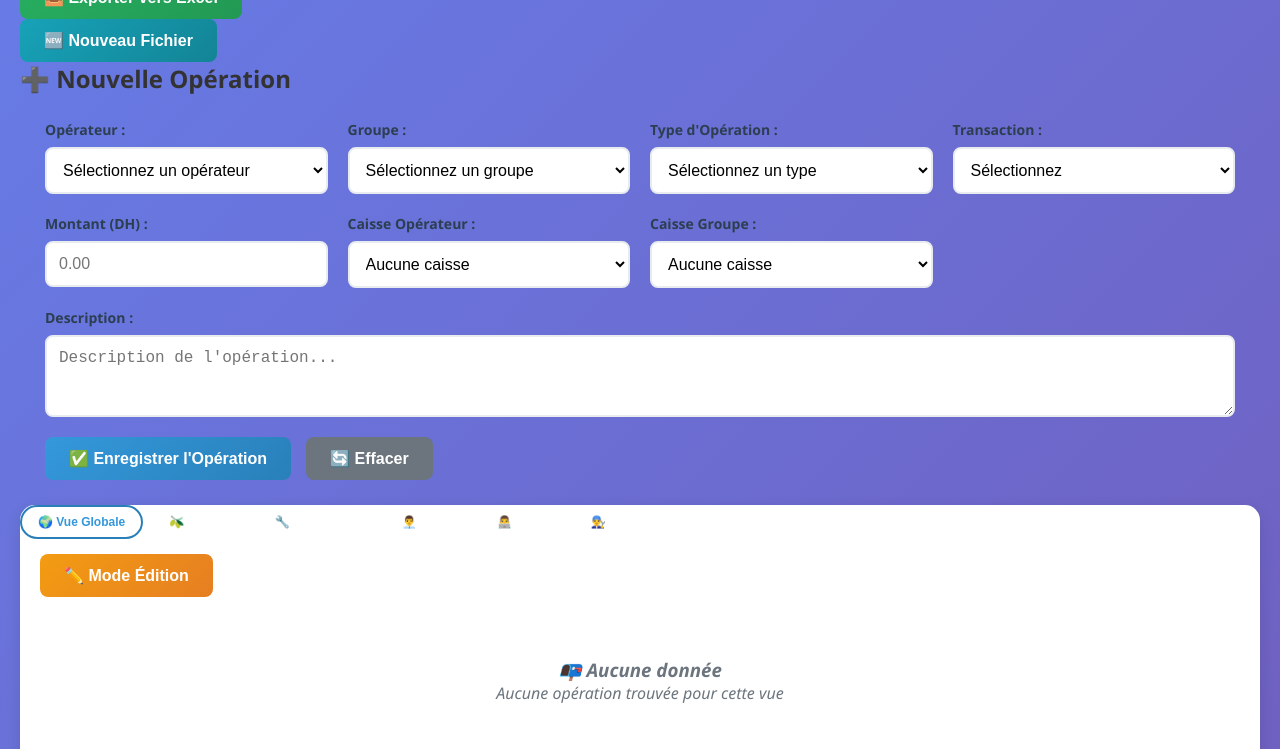
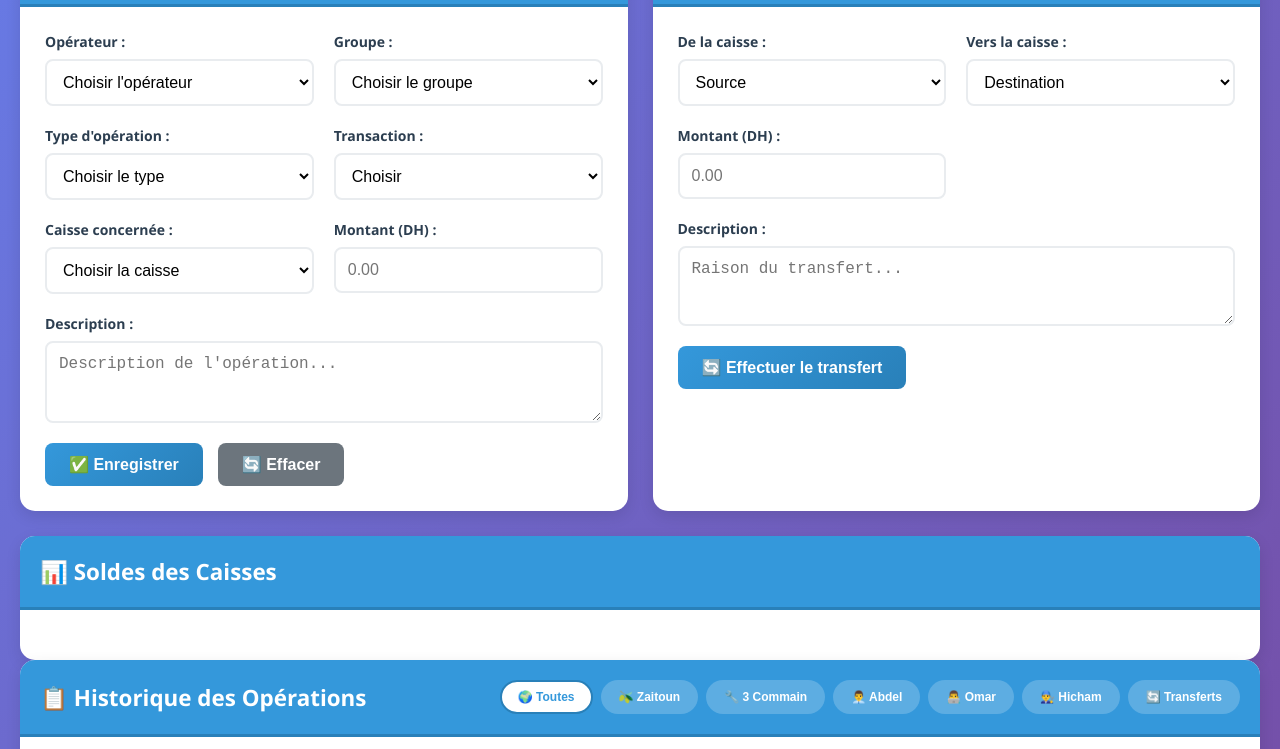
Before and after one commit to abdelbge2023/fermebenamara, a plain HTML site: page index.html in a window 1280 px wide. Shown: the part 247-996 px from the top of the page. Drawn offline with Linux system fonts and the light colour scheme; no server answers.

Commit message:
Update index.html

```diff
--- a/index.html
+++ b/index.html
@@ -3,40 +3,28 @@
 <head>
     <meta charset="UTF-8">
     <meta name="viewport" content="width=device-width, initial-scale=1.0">
-    <title>Application Samarche - Saisie et Répartition</title>
+    <title>Gestion Ferme Ben Amara</title>
     <link rel="stylesheet" href="./style.css">
-    <script src="https://cdnjs.cloudflare.com/ajax/libs/xlsx/0.18.5/xlsx.full.min.js"></script>
-    <script src="https://www.gstatic.com/firebasejs/8.10.1/firebase-app.js"></script>
-    <script src="https://www.gstatic.com/firebasejs/8.10.1/firebase-firestore.js"></script>
 </head>
 <body>
     <div class="container">
-        <!-- En-tête -->
         <header>
-            <h1>📊 Application Samarche</h1>
-            <p>Saisie avec répartition automatique 1/3 - 2/3</p>
+            <h1>💰 Gestion Ferme Ben Amara</h1>
+            <p>Répartition automatique 1/3 - 2/3 avec gestion des caisses</p>
         </header>
 
-        <!-- Section Import/Export -->
-        <section class="file-section">
-            <div class="file-actions">
-                <input type="file" id="fileInput" accept=".xlsm,.xlsx" style="display: none;">
-                <button id="btnImport" class="btn-primary">📥 Importer Samarche.xlsm</button>
-                <button id="btnExport" class="btn-success">📤 Exporter vers Excel</button>
-                <button id="btnNewFile" class="btn-info">🆕 Nouveau Fichier</button>
+        <div class="main-grid">
+            <!-- Section Nouvelle Opération -->
+            <section class="form-section">
+                <div class="section-header">
+                    <h2>➕ Nouvelle Opération</h2>
                 </div>
-            <div id="fileInfo" class="file-info"></div>
-        </section>
-
-        <!-- Formulaire de Saisie -->
-        <section class="saisie-section">
-            <h2>➕ Nouvelle Opération</h2>
                 <form id="saisieForm" class="saisie-form">
                     <div class="form-grid">
                         <div class="form-group">
                             <label for="operateur">Opérateur :</label>
                             <select id="operateur" required>
-                            <option value="">Sélectionnez un opérateur</option>
+                                <option value="">Choisir l'opérateur</option>
                                 <option value="abdel">Abdel</option>
                                 <option value="omar">Omar</option>
                                 <option value="hicham">Hicham</option>
@@ -46,30 +34,41 @@
                         <div class="form-group">
                             <label for="groupe">Groupe :</label>
                             <select id="groupe" required>
-                            <option value="">Sélectionnez un groupe</option>
+                                <option value="">Choisir le groupe</option>
                                 <option value="zaitoun">Zaitoun</option>
                                 <option value="3commain">3 Commain</option>
                             </select>
                         </div>
 
                         <div class="form-group">
-                        <label for="typeOperation">Type d'Opération :</label>
+                            <label for="typeOperation">Type d'opération :</label>
                             <select id="typeOperation" required>
-                            <option value="">Sélectionnez un type</option>
+                                <option value="">Choisir le type</option>
                                 <option value="travailleur_global">Travailleur global</option>
-                            <option value="zaitoun">Zaitoun</option>
-                            <option value="3commain">3 Commain</option>
+                                <option value="zaitoun">Zaitoun seul</option>
+                                <option value="3commain">3 Commain seul</option>
                                 <option value="autre">Autre</option>
                             </select>
                         </div>
 
-                    <!-- NOUVEAU CHAMP : Type Frais/Revenu -->
                         <div class="form-group">
                             <label for="typeTransaction">Transaction :</label>
                             <select id="typeTransaction" required>
-                            <option value="">Sélectionnez</option>
+                                <option value="">Choisir</option>
                                 <option value="revenu">💰 Revenu</option>
                                 <option value="frais">💸 Frais</option>
+                            </select>
+                        </div>
+
+                        <div class="form-group">
+                            <label for="caisse">Caisse concernée :</label>
+                            <select id="caisse" required>
+                                <option value="">Choisir la caisse</option>
+                                <option value="abdel_caisse">Caisse Abdel</option>
+                                <option value="omar_caisse">Caisse Omar</option>
+                                <option value="hicham_caisse">Caisse Hicham</option>
+                                <option value="zaitoun_caisse">Caisse Zaitoun</option>
+                                <option value="3commain_caisse">Caisse 3 Commain</option>
                             </select>
                         </div>
 
@@ -77,27 +76,12 @@
                             <label for="montant">Montant (DH) :</label>
                             <input type="number" id="montant" step="0.01" min="0" placeholder="0.00" required>
                         </div>
-
-                    <!-- NOUVEAU CHAMP : Caisse Opérateur -->
-                    <div class="form-group">
-                        <label for="caisseOperateur">Caisse Opérateur :</label>
-                        <select id="caisseOperateur">
-                            <option value="aucune">Aucune caisse</option>
-                            <option value="abdel_caisse">Caisse Abdel</option>
-                            <option value="omar_caisse">Caisse Omar</option>
-                            <option value="hicham_caisse">Caisse Hicham</option>
-                        </select>
                     </div>
 
-                    <!-- NOUVEAU CHAMP : Caisse Groupe -->
-                    <div class="form-group">
-                        <label for="caisseGroupe">Caisse Groupe :</label>
-                        <select id="caisseGroupe">
-                            <option value="aucune">Aucune caisse</option>
-                            <option value="zaitoun_caisse">Caisse Zaitoun</option>
-                            <option value="3commain_caisse">Caisse 3 Commain</option>
-                        </select>
-                    </div>
+                    <!-- Affichage répartition -->
+                    <div id="repartitionInfo" class="repartition-info" style="display: none;">
+                        <h4>📋 Répartition Automatique 1/3 - 2/3 :</h4>
+                        <div id="repartitionDetails"></div>
                     </div>
 
                     <div class="form-group full-width">
@@ -105,28 +89,87 @@
                         <textarea id="description" rows="3" placeholder="Description de l'opération..." required></textarea>
                     </div>
 
-                <!-- Affichage de la répartition -->
-                <div id="repartitionInfo" class="repartition-info" style="display: none;">
-                    <h4>📋 Répartition Automatique :</h4>
-                    <div id="repartitionDetails"></div>
-                </div>
-
                     <div class="form-actions">
-                    <button type="submit" class="btn-primary">✅ Enregistrer l'Opération</button>
+                        <button type="submit" class="btn-primary">✅ Enregistrer</button>
                         <button type="button" id="btnReset" class="btn-secondary">🔄 Effacer</button>
                     </div>
                 </form>
             </section>
 
-        <!-- Navigation et Visualisation -->
+            <!-- Section Transfert -->
+            <section class="form-section">
+                <div class="section-header">
+                    <h2>🔄 Transfert entre Caisses</h2>
+                </div>
+                <form id="transfertForm" class="saisie-form">
+                    <div class="form-grid">
+                        <div class="form-group">
+                            <label for="caisseSource">De la caisse :</label>
+                            <select id="caisseSource" required>
+                                <option value="">Source</option>
+                                <option value="abdel_caisse">Caisse Abdel</option>
+                                <option value="omar_caisse">Caisse Omar</option>
+                                <option value="hicham_caisse">Caisse Hicham</option>
+                                <option value="zaitoun_caisse">Caisse Zaitoun</option>
+                                <option value="3commain_caisse">Caisse 3 Commain</option>
+                            </select>
+                        </div>
+
+                        <div class="form-group">
+                            <label for="caisseDestination">Vers la caisse :</label>
+                            <select id="caisseDestination" required>
+                                <option value="">Destination</option>
+                                <option value="abdel_caisse">Caisse Abdel</option>
+                                <option value="omar_caisse">Caisse Omar</option>
+                                <option value="hicham_caisse">Caisse Hicham</option>
+                                <option value="zaitoun_caisse">Caisse Zaitoun</option>
+                                <option value="3commain_caisse">Caisse 3 Commain</option>
+                            </select>
+                        </div>
+
+                        <div class="form-group">
+                            <label for="montantTransfert">Montant (DH) :</label>
+                            <input type="number" id="montantTransfert" step="0.01" min="0" placeholder="0.00" required>
+                        </div>
+                    </div>
+
+                    <div class="form-group full-width">
+                        <label for="descriptionTransfert">Description :</label>
+                        <textarea id="descriptionTransfert" rows="2" placeholder="Raison du transfert..." required></textarea>
+                    </div>
+
+                    <div class="form-actions">
+                        <button type="submit" class="btn-primary">🔄 Effectuer le transfert</button>
+                    </div>
+                </form>
+            </section>
+        </div>
+
+        <!-- Section Statistiques -->
+        <section class="stats-section">
+            <div class="section-header">
+                <h2>📊 Soldes des Caisses</h2>
+            </div>
+            <div id="statsContainer" class="stats-container">
+                <!-- Les soldes apparaîtront ici -->
+            </div>
+        </section>
+
+        <!-- Section Historique -->
         <section class="navigation-section">
+            <div class="section-header">
+                <div class="header-with-tabs">
+                    <h2>📋 Historique des Opérations</h2>
                     <div class="nav-tabs">
-                <button class="tab-btn active" data-sheet="global">🌍 Vue Globale</button>
+                        <button class="tab-btn active" data-sheet="global">🌍 Toutes</button>
                         <button class="tab-btn" data-sheet="zaitoun">🫒 Zaitoun</button>
                         <button class="tab-btn" data-sheet="3commain">🔧 3 Commain</button>
                         <button class="tab-btn" data-sheet="abdel">👨‍💼 Abdel</button>
                         <button class="tab-btn" data-sheet="omar">👨‍💻 Omar</button>
                         <button class="tab-btn" data-sheet="hicham">👨‍🔧 Hicham</button>
+                        <button class="tab-btn" data-sheet="transferts">🔄 Transferts</button>
+                    </div>
+                </div>
             </div>
 
             <!-- Actions de gestion -->
@@ -137,15 +180,7 @@
             </div>
 
             <div id="dataDisplay" class="data-display">
-                <!-- Les données apparaîtront ici -->
-            </div>
-        </section>
-
-        <!-- Statistiques -->
-        <section class="stats-section">
-            <h2>📈 Statistiques</h2>
-            <div id="statsContainer" class="stats-container">
-                <!-- Les statistiques apparaîtront ici -->
+                <!-- L'historique apparaîtra ici -->
             </div>
         </section>
     </div>
@@ -185,7 +220,6 @@
                         </select>
                     </div>
 
-                    <!-- NOUVEAUX CHAMPS DANS LE MODAL -->
                     <div class="form-group">
                         <label for="editTypeTransaction">Transaction :</label>
                         <select id="editTypeTransaction" required>
@@ -195,19 +229,11 @@
                     </div>
 
                     <div class="form-group">
-                        <label for="editCaisseOperateur">Caisse Opérateur :</label>
-                        <select id="editCaisseOperateur">
-                            <option value="aucune">Aucune caisse</option>
+                        <label for="editCaisse">Caisse :</label>
+                        <select id="editCaisse" required>
                             <option value="abdel_caisse">Caisse Abdel</option>
                             <option value="omar_caisse">Caisse Omar</option>
                             <option value="hicham_caisse">Caisse Hicham</option>
-                        </select>
-                    </div>
-
-                    <div class="form-group">
-                        <label for="editCaisseGroupe">Caisse Groupe :</label>
-                        <select id="editCaisseGroupe">
-                            <option value="aucune">Aucune caisse</option>
                             <option value="zaitoun_caisse">Caisse Zaitoun</option>
                             <option value="3commain_caisse">Caisse 3 Commain</option>
                         </select>
```
Lines whose indentation alone changed are shown as unchanged.
